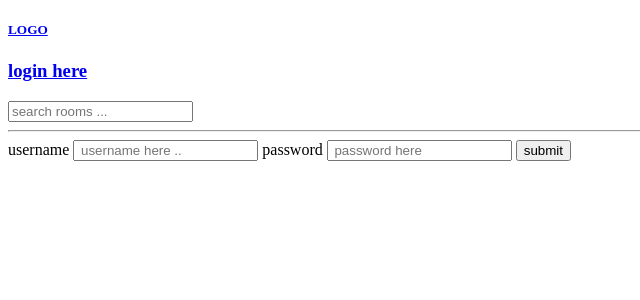
After one commit to Ansah-98/social-media-1, a Django app: page /login in a window 1280 px wide. The commit adds this page. Shown: the top 300 px of the page, without its empty margins (0-640 px from the left). Run offline with Django 4.2, Linux system fonts and the light colour scheme.

Commit message:
logging in and out(authentication of user)

```diff
--- /dev/null
+++ b/socials/templates/socials/login_register.html
@@ -0,0 +1,14 @@
+{%extends 'main.html'%}
+
+{%block content%}
+
+<form action="{%url 'login' %}" method="POST">
+{%csrf_token%}
+<label for="">username</label>
+<input type="text" name="username" placeholder=" username here ..">
+<label for="">password</label>
+<input type="password" name="password" placeholder=" password here">
+<input type="submit" value="submit" id="">
+</form>
+
+{%endblock content%}
--- a/socials/urls.py
+++ b/socials/urls.py
@@ -5,4 +5,6 @@ urlpatterns =[path('',views.home, name ='home'),
 path('room/<str:pk>/',views.room, name ='room'),
 path('room_form',views.createroom,name='create-room'),
 path('update-room/<str:pk>',views.updateRoom,name= 'update-room'),
-path('delete-room/<str:pk>',views.deleteRoom,name='delete-room')]
+path('delete-room/<str:pk>',views.deleteRoom,name='delete-room'),
+path('login', views.loginPage,name ='login'),
+path('logout',views.signOut,name='logout')]
--- a/socials/views.py
+++ b/socials/views.py
@@ -2,10 +2,33 @@ from django.shortcuts import render,redirect
 from .models import Room,Topic
 from .forms import RoomForm
 from django.db.models import  Q
+from django.contrib.auth.models import User
+from django.contrib import messages
+from django.contrib.auth import authenticate,login,logout
 # Create your views here.
+
+def loginPage(request):
+    if request.method == 'POST':
+        username = request.POST['username']
+        password = request.POST['password']
+
+        try:
+            user = User.objects.get(username=username)
+        except :
+            messages.error(request,'user is not found')
+        user = authenticate(request, username = username, password=password)
+
+        if user is not None:
+            login(request,user)
+            return redirect('home')
+        else:
+            messages.error(request,'wrong credentials')
+    return render(request,'socials/login_register.html')
+def signOut(request):
+
+    logout(request)
+    return redirect('login')
 def home(request):
-
-
     q = request.GET.get('q')
     if q is None:
         topic = Topic.objects.all()
--- a/templates/main.html
+++ b/templates/main.html
@@ -8,9 +8,12 @@
 </head>
 <body>
     {%include 'navbar.html'%}
-
+    {%if messages%}
+        {%for message in messages%}
+        <p>{{message}}</p>
+        {%endfor%}
+    {%endif%}
     {%block content%}
-
     {%endblock content%}
 </body>
 </html>
--- a/templates/navbar.html
+++ b/templates/navbar.html
@@ -2,7 +2,11 @@
 <a href="{%url 'home'%}">
     <h5>LOGO</h5>
 </a>
-
+{%if request.user.is_authenticated%}
+<a href="{%url 'logout' %}"><h3>logout</h3></a>
+{%else%}
+<a href="{%url 'login' %}"><h3>login here </h3></a>
+{%endif%}
 <form action="{%url 'home' %}" method="GET" >
     <input type="text"  name="q"  placeholder="search rooms ...">
 </form>
```
Also changed, not shown: db.sqlite3, socials/forms.py (line endings or trailing spaces).
